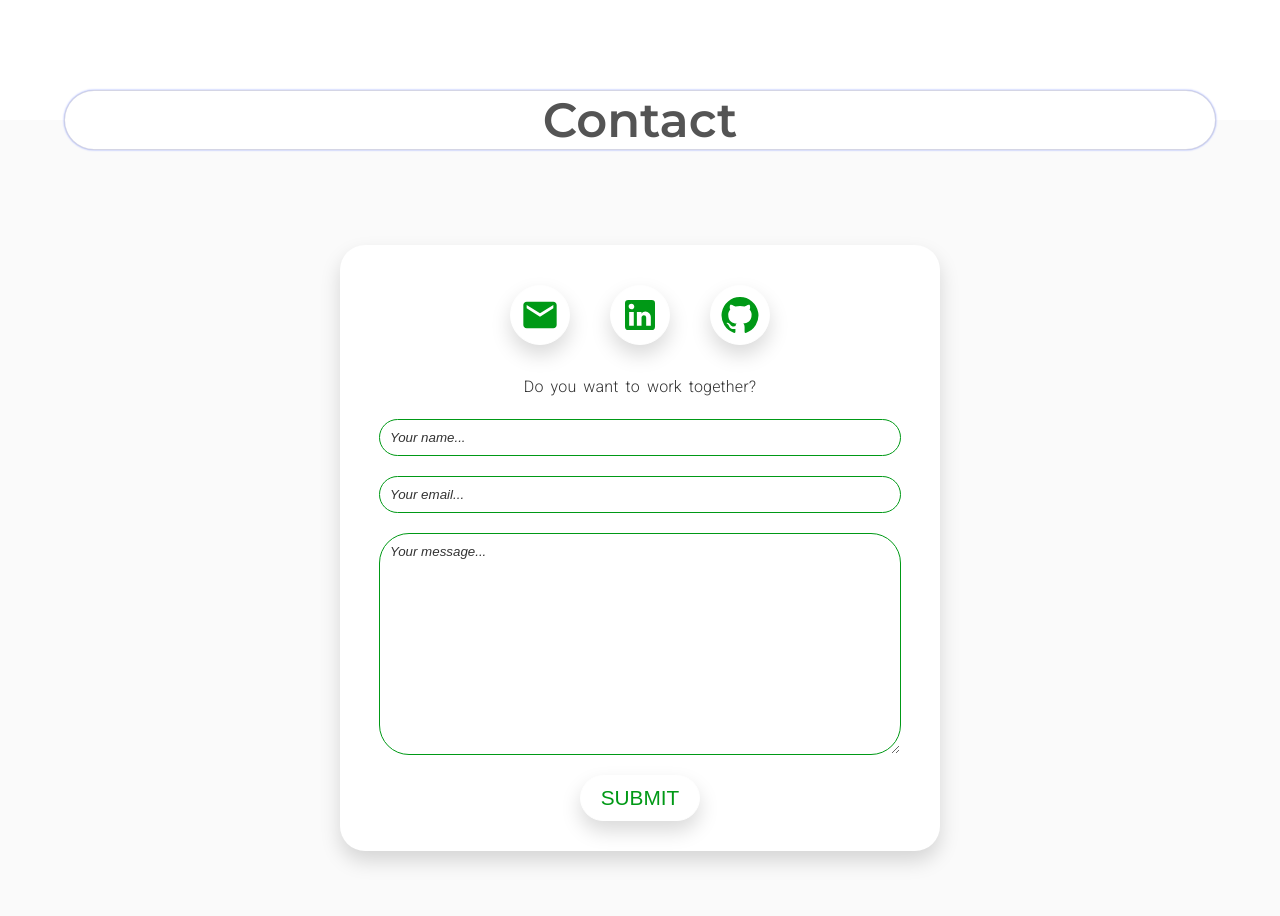
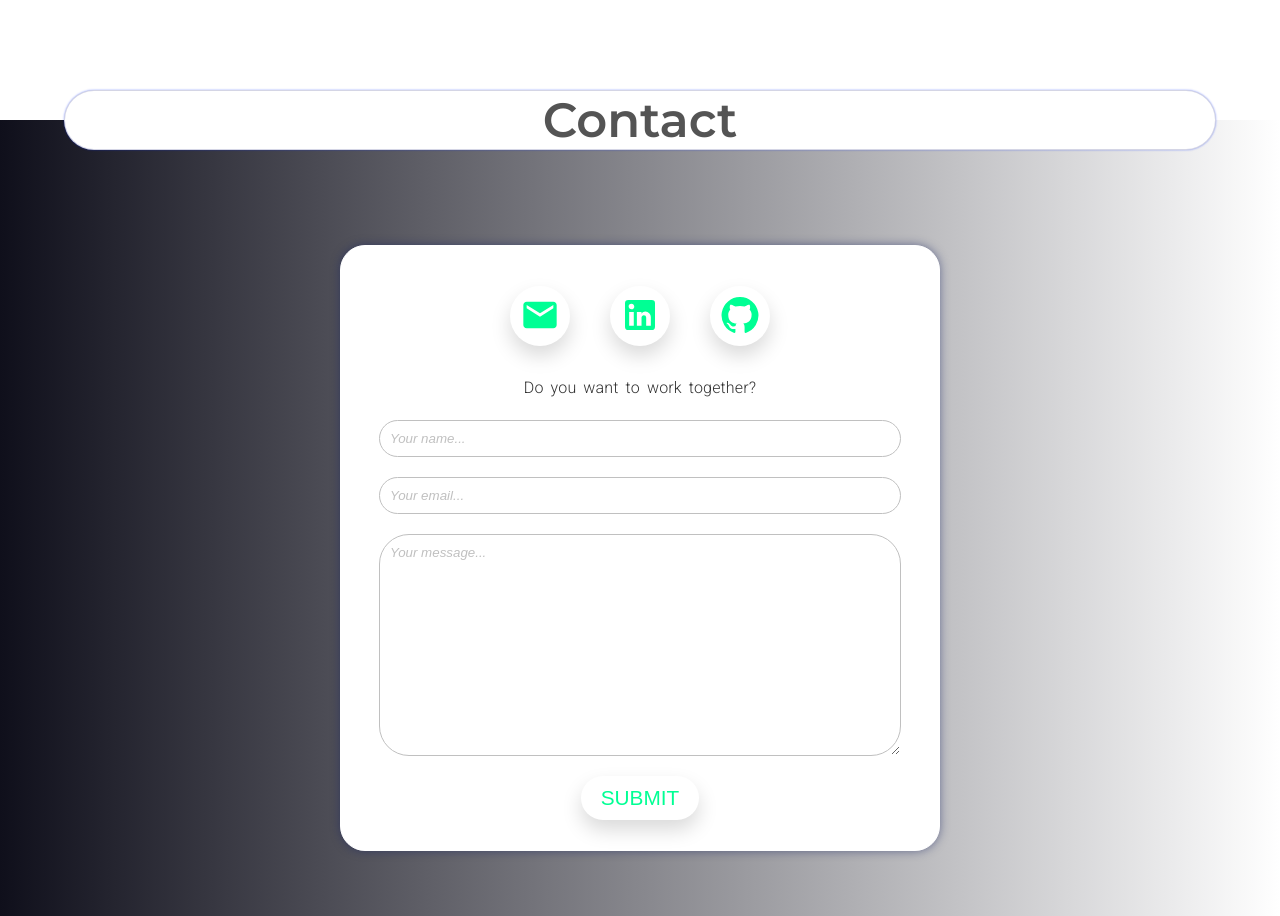
Before and after one commit to manuel12/personal-portfolio-page, a React (Create React App) app in the folder react-portfolio/: page / in a window 1280 px wide. Shown: the part 2660-3576 px from the top of the page. Built offline with nearby package versions, Linux system fonts and the light colour scheme.

Commit message:
Added styles from darkStyles file.

```diff
--- a/react-portfolio/src/components/Contact/styles.css
+++ b/react-portfolio/src/components/Contact/styles.css
@@ -1,5 +1,10 @@
 .contact {
-  background-color: #fafafa;
+  background: rgb(15, 15, 27);
+  background: linear-gradient(
+    90deg,
+    rgba(15, 15, 27, 1) 0%,
+    rgba(255, 255, 255, 1) 100%
+  );
   min-height: 80vh;
   padding: var(--vertical-padding) 0;
   text-align: center;
@@ -14,10 +19,11 @@
 
 .contact-card {
   background-color: white;
+  border: 1px solid #fff;
   border-radius: 25px;
   margin: 0 auto 50px;
   width: 600px;
-  box-shadow: 0px 10px 20px rgba(0, 0, 0, 0.15);
+  box-shadow: 0px 0px 10px #14205f80;
 }
 
 .contact-heading {
@@ -37,8 +43,8 @@
 }
 
 .icon-container {
-  background-color: var(--white);
-  border: 1px solid white;
+  background-color: transparent;
+  border: none;
   border-radius: var(--border-radius);
   margin: 0 20px;
   width: 60px;
@@ -48,19 +54,19 @@
 }
 
 .icon-container:hover {
-  background-color: var(--darker-background-color);
-  border: 1px solid var(--main-color);
+  background-color: #00ff94 !important;
+  border: none;
 }
 
 .icon-container > svg {
   position: relative;
   top: 9px;
   font-size: 40px;
-  color: var(--darker-background-color);
+  color: #00ff94;
   transition: color 0.5s ease-out;
 }
 
-.icon-container > svg:hover {
+.icon-container:hover.icon-container > svg {
   color: white;
 }
 
@@ -72,7 +78,7 @@ input,
 textarea {
   background-color: rgba(0, 0, 0, 0%);
   display: block;
-  border: 1px solid var(--darker-background-color);
+  border: 1px solid silver;
   border-radius: var(--border-radius);
   margin: 20px auto;
   padding: 10px;
@@ -93,28 +99,27 @@ textarea:focus {
 }
 
 ::placeholder {
-  color: var(--font-color);
+  color: silver;
   font-style: italic;
 }
 
 .submit-btn {
-  background-color: var(--main-color);
-  border: 1px solid;
-  border-color: white;
+  background-color: transparent;
+  border: none;
   border-radius: var(--border-radius);
   margin-bottom: 30px;
   padding: 10px 20px;
   font-size: 1.3rem;
-  color: var(--darker-background-color);
+  color: #00ff94;
   text-transform: uppercase;
   cursor: pointer;
-  transition: background-color 0.5s ease-out, border-color 0.5s ease-out,
-    color 0.5s ease-out;
+  transition: all 0.5s ease-in-out !important;
   box-shadow: 0px 10px 20px rgba(0, 0, 0, 0.15);
 }
 
 .submit-btn:hover {
-  background-color: var(--darker-background-color);
+  border: none;
+  background-color: #00ff94;
   color: var(--white);
   transition: background-color 0.5s ease-out, border-color 0.5s ease-out,
     color 0.5s ease-out;
```
